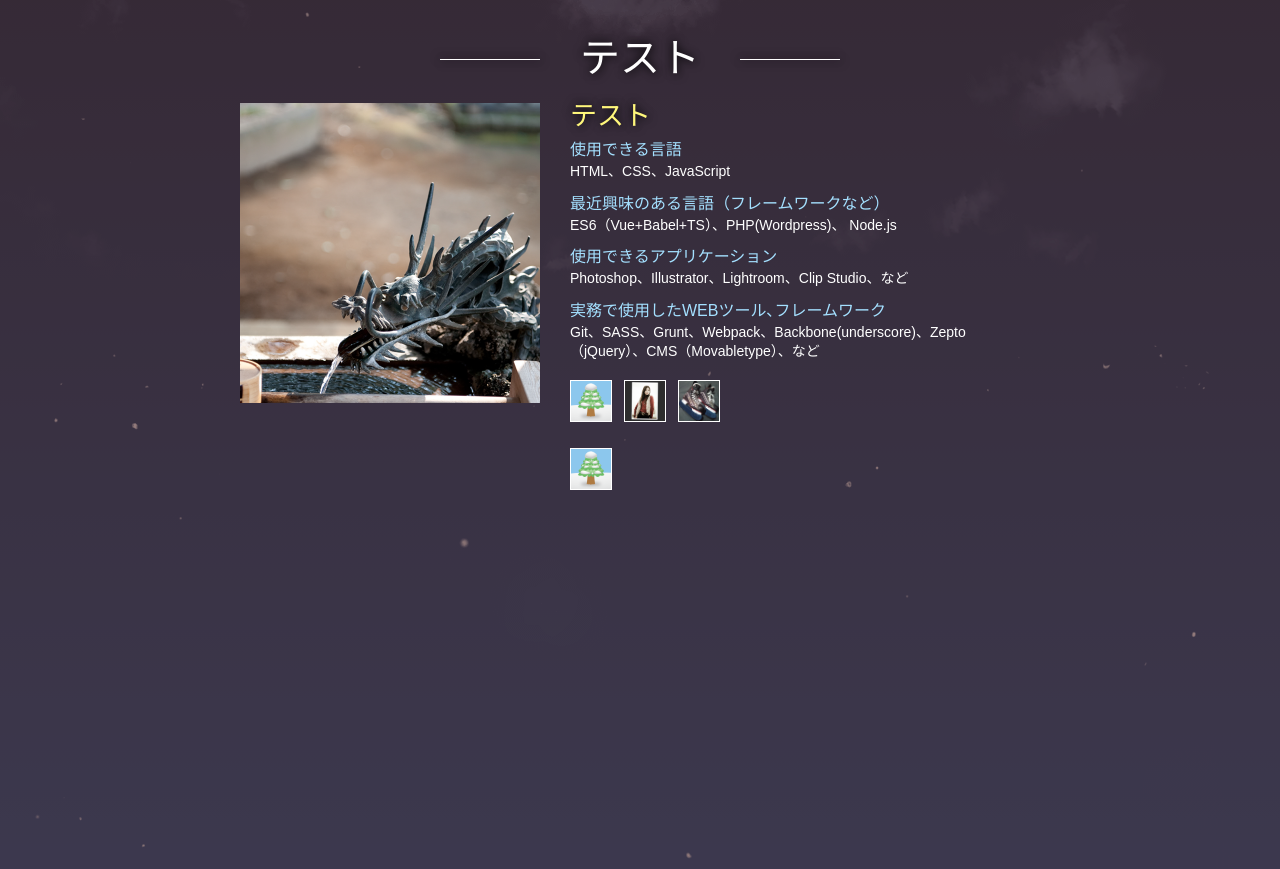
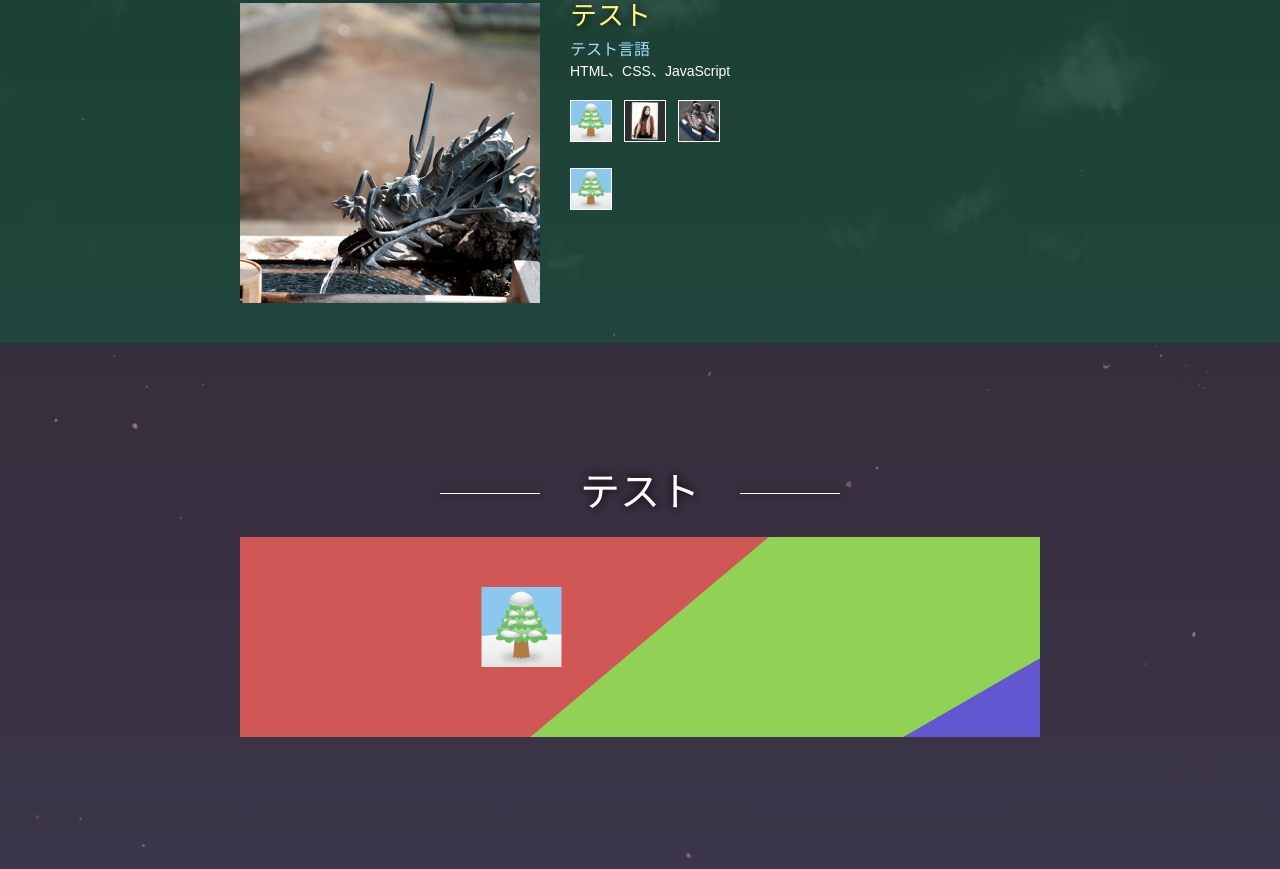
Before and after one commit to kabun/light-modal, a website: page master/index.html in a window 1280 px wide. Shown: the part 891-1760 px from the top of the page. Drawn offline with Linux system fonts and the light colour scheme.

Commit message:
animation test

```diff
--- a/develop/sass/common.scss
+++ b/develop/sass/common.scss
@@ -329,3 +329,79 @@ a {
   padding-top: 100px;
   padding-bottom: 500px;
 }
+
+/* move-link */
+.move-link {
+  position: relative;
+  display: block;
+  overflow: hidden;
+  height: 200px;
+  width: 800px;
+  .move-link-1,
+  .move-link-2,
+  .move-link-3 {
+    text-align: center;
+    height: 300px;
+    width: 1000px;
+  }
+  .move-link-1 {
+    position: relative;
+    background-color: #d15656;
+    z-index: 3;
+    overflow: hidden;
+    transform: skewX(-50deg);
+    margin-left: -650px;
+    .move-link__inner {
+      position: absolute;
+      transform: skewX(50deg);
+      display: block;
+      content: "";
+      width: 80px;
+      height: 80px;
+      right: 100px;
+      top: 50px;
+    }
+    &:hover {
+      animation: move 0.5s ease 0s 1 forwards;
+      background-color: #a32222;
+      .move-link__inner {
+        animation: move2 0.5s ease 0s 1 forwards;
+      }
+    }
+  }
+  @keyframes move {
+    0% {
+      transform: skewX(-50deg);
+      margin-left: -650px;
+    }
+    100% {
+      transform: skewX(-60deg);
+      margin-left: -450px;
+    }
+  }
+  @keyframes move2 {
+    0% {
+    right: 100px;
+      transform: skewX(50deg);
+    }
+    100% {
+      right: 250px;
+      transform: skewX(60deg);
+    }
+  }
+
+  .move-link-2 {
+    position: relative;
+    margin-top: -300px;
+    background-color: #90d156;
+    z-index: 2;
+    margin-left: -250px;
+    transform: skewX(-60deg);
+  }
+  .move-link-3 {
+    position: relative;
+    margin-top: -300px;
+    background-color: #6356d1;
+    z-index: 1;
+  }
+}
--- a/master/index.html
+++ b/master/index.html
@@ -36,9 +36,9 @@
   			</section>
   		</header>
   		<main id="main" class="wrapper-area main-wrapper">
-  			<!-- profile -->
-  			<section id="profile" class="section-wrapper profile-wrapper">
-  				<h2 class="section-title scroll-reveal srOpt-scale_0f1-duration_2000-reset_true">
+  			<!-- my -->
+  			<section id="my" class="section-wrapper my-wrapper">
+  				<h2 class="section-title scroll-reveal">
   					<div class="section-title__txt font-accent">テスト</div>
   				</h2>
   				<ul class="clearfix scroll-reveal">
@@ -49,15 +49,8 @@
   							</div>
   							<div class="section-txt">
   								<div class="section-txt__title font-accent">テスト</div>
-  								<div class="section-txt__sub-title">使用できる言語</div>
+  								<div class="section-txt__sub-title">テスト言語</div>
   								<div class="section-txt__sub-caption">HTML、CSS、JavaScript</div>
-  								<div class="section-txt__sub-title">最近興味のある言語（フレームワークなど）</div>
-  								<div class="section-txt__sub-caption">ES6（Vue+Babel+TS）、PHP(Wordpress)、
-  								Node.js</div>
-  								<div class="section-txt__sub-title">使用できるアプリケーション</div>
-  								<div class="section-txt__sub-caption">Photoshop、Illustrator、Lightroom、Clip Studio、など</div>
-  								<div class="section-txt__sub-title">実務で使用したWEBツール､フレームワーク</div>
-  								<div class="section-txt__sub-caption">Git、SASS、Grunt、Webpack、Backbone(underscore)、Zepto（jQuery）、CMS（Movabletype）、など</div>
   								<div class="section-txt__sub-caption">
   									<ul class="section-txt__sample-list">
   										<li class="section-txt__sample-thum-item" data-openmodal="modal-overlay-like1">
@@ -81,6 +74,27 @@
   										</li>
   									</ul>
   								</div>
+  							</div>
+  						</div>
+  					</li>
+  				</ul>
+  			</section>
+        <!-- profile -->
+  			<section id="profile" class="section-wrapper profile-wrapper">
+  				<h2 class="section-title scroll-reveal">
+  					<div class="section-title__txt font-accent">テスト</div>
+  				</h2>
+  				<ul class="clearfix">
+  					<li class="section-inner">
+  						<div class="section-content">
+  							<div class="move-link">
+  								<div class="move-link-1">
+    								<div class="move-link__inner">
+                      <img src="./img/light-modal/illust-thum-1.png" alt="" width="80" height="80">
+                    </div>
+                  </div>
+  								<div class="move-link-2">2</div>
+  								<div class="move-link-3">3</div>
   							</div>
   						</div>
   					</li>
```
Also changed, not shown: develop/css/common.css, master/mincss/common.min.css.
